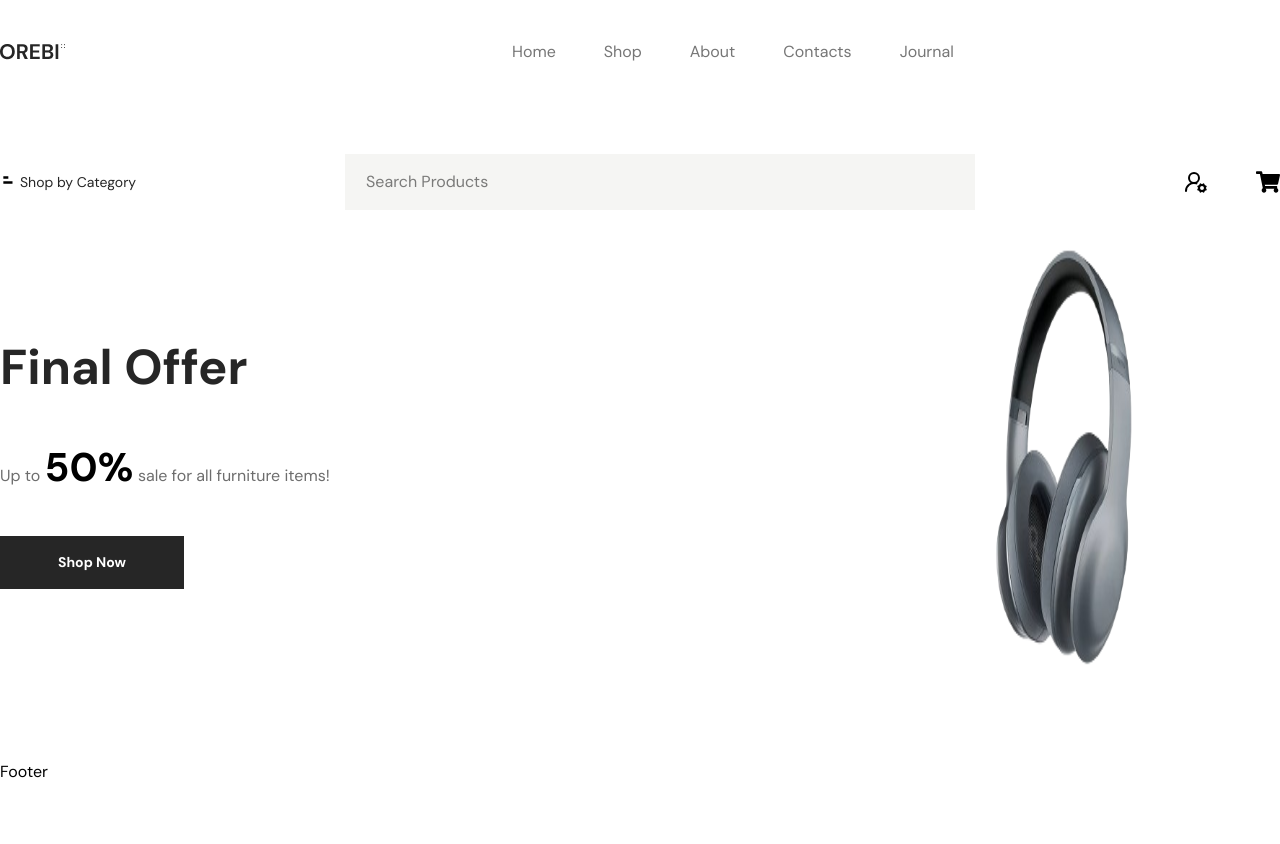
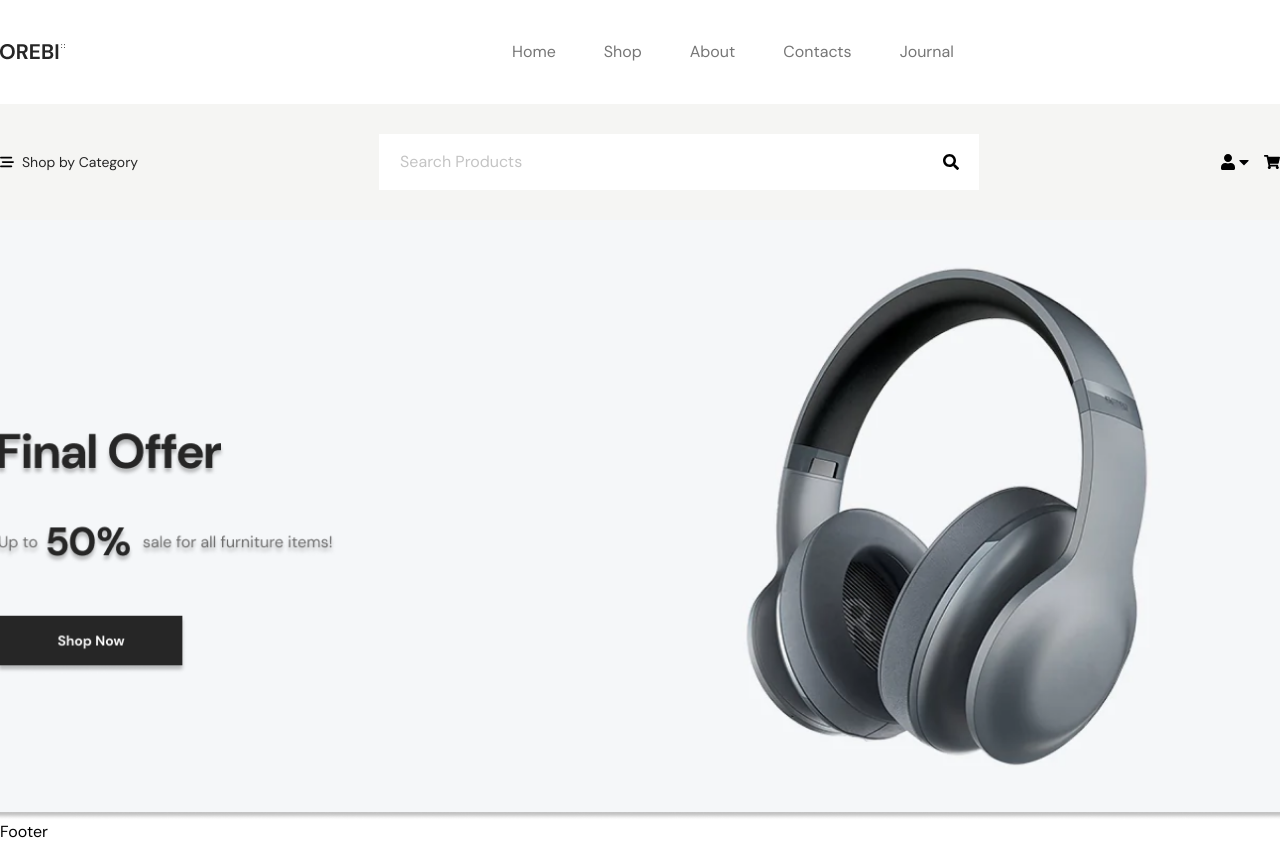
Before and after one commit to abdunnoorfaheem/cartivo, a React (Vite) app: page / in a window 1280 px wide. Before the commit the page ends 800 px from the top, so only its background shows below. Built offline with nearby package versions, Linux system fonts and the light colour scheme.

Commit message:
banner section added

```diff
--- a/src/components/layouts/Banner.jsx
+++ b/src/components/layouts/Banner.jsx
@@ -5,55 +5,43 @@ import Container from "../Container";
 import Heading from "../Heading";
 import Flex from "../Flex";
 import Button from "../Button";
-import { MdOutlineSignalCellularAlt2Bar } from "react-icons/md";
-import { LuUserRoundCog } from "react-icons/lu";
-import { FaShoppingCart } from "react-icons/fa";
+import { FaBarsStaggered } from "react-icons/fa6";
+import { FaSearch,FaUser,FaCaretDown,FaShoppingCart   } from "react-icons/fa";
+
 
 const Banner = () => {
   return (
     <>
-      <div className="">
 
-         <div className="py-[50px]">
+         <div className="bg-[#F5F5F3] py-[30px]">
           <Container>
-             <Flex className={"justify-between "}>
-            <div className="">
-              <div className="flex items-center">
-                <MdOutlineSignalCellularAlt2Bar className={"text-[20px] rotate-90"} />
-                <Heading text={"Shop by Category"} tagName={"h5"} className={"text-[#262626] text-[14px]"}/>
+            <Flex className={"justify-between"}>
+              <div className="flex items-center gap-x-2 text-[14px]">
+                <FaBarsStaggered />
+                <Heading text={"Shop by Category"} tagName={"h4"} className={"text-[#262626]"}/>
               </div>
-            </div>
-            <div className="">
-              <input type="text" placeholder="Search Products" className="border bg-[#F5F5F3] py-[16px] pl-[21px] pr-[421px] border-none"/>
-            </div>
-            <div className=" ">
-              <div className="flex gap-x-12 text-[24px]">
-                <LuUserRoundCog />
+              <div className="relative">
+                <input type="text" placeholder="Search Products" className="bg-white py-[16px] pl-[21px] w-[600px] outline-0 placeholder:text-[#C4C4C4]" />
+                <FaSearch className="absolute right-3 top-[50%] -translate-[50%]"/>
+              </div>
+              <div className="flex items-center gap-x-3">
+                <div className="flex">
+                  <FaUser />
+                <FaCaretDown />
+                </div>
                 <FaShoppingCart />
               </div>
-            </div>
-          </Flex>
-           <Flex>
-            <div className="w-[50%]">
-              <Heading
-                text={"Final Offer"}
-                tagName={"h3"}
-                className={"text-[49px] font-bold text-[#262626]"}
-              />
-              <p className="mt-[33px] mb-[39px] text-[#6D6D6D]">Up to <span className={'text-[40px] font-bold text-[#000000]'}>50%</span> sale for all furniture items!</p>
+            </Flex>
 
-              <Button className={"text-[#ffffff] bg-[#262626]"}>Shop Now</Button>
-            </div>
-            <div className="w-[50%]">
-              <Image className={"w-full h-[500px]"} imgSrc={BannerImg} />
-            </div>
-          </Flex>
           </Container>
+         </div>
+         <div className="bg-[url('/src/assets/banner.png')] h-[600px] bg-no-repeat bg-center bg-cover">
+
 
          </div>
 
 
-      </div>
+
     </>
   );
 };
--- a/src/components/pages/Home.jsx
+++ b/src/components/pages/Home.jsx
@@ -6,9 +6,9 @@ const Home = () => {
   return (
     <>
 
-      <Container>
+
         <Banner/>
-      </Container>
+
     </>
   );
 };
```
Also changed, not shown: src/assets/banner.png.
